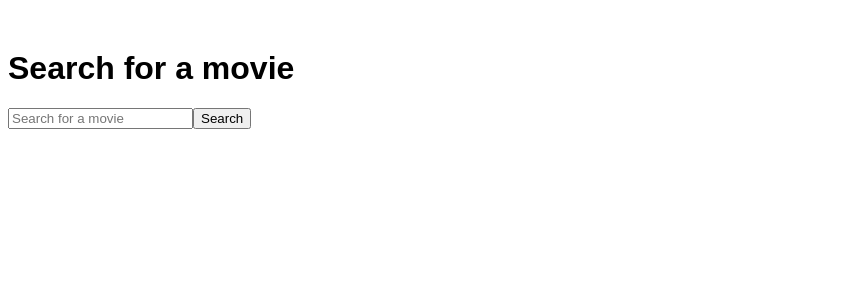
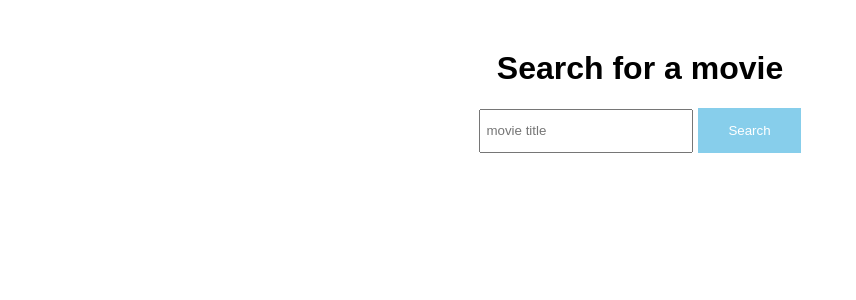
Before and after one commit to ayakade/Angular-MovieSearch, an Angular app in the folder movie-search/: page / in a window 1280 px wide. Shown: the top 300 px of the page, without its empty margins (0-856 px from the left). Built offline with nearby package versions, Linux system fonts and the light colour scheme.

Commit message:
update movie search form

```diff
--- a/movie-search/src/app/components/search/search.component.css
+++ b/movie-search/src/app/components/search/search.component.css
@@ -1,3 +1,55 @@
 .container {
   margin: 50px auto;
+  padding: 0 100px;
 }
+
+.form {
+  text-align: center;
+}
+
+input#search {
+  height: 30px;
+  width: 200px;
+  padding: 5px;
+  margin-right: 5px;
+}
+
+button {
+  background-color: skyblue;
+  color: #fff;
+  border: none;
+  margin: auto;
+  padding: 15px 30px;
+  text-align: center;
+}
+
+#results {
+  margin: 50px auto;
+  display: flex;
+  flex-wrap: wrap;
+  justify-content: space-between;
+}
+
+.movie {
+  width: 300px;
+  border: 2px #ccc solid;
+  padding: 30px;
+  margin-bottom: 50px;
+  border-radius: 2px;
+}
+
+h2 {
+  font-size: 18px;
+  margin-bottom: 30px;
+}
+
+.cta {
+  background-color: navy;
+  color: #fff;
+  padding: 10px 20px;
+  border-radius: 2px;
+}
+
+a {
+  text-decoration: none;
+}
--- a/movie-search/src/app/components/search/search.component.html
+++ b/movie-search/src/app/components/search/search.component.html
@@ -1,48 +1,34 @@
 <div class="container">
   <div class="form">
     <h1>Search for a movie</h1>
-    <input id="search"
-    (blur)="changeBorder($event, 'red')"
+    <input type="text"
+    id="search"
     (keyup)="onKeyUp($event, '')"
     (keydown)="onKeyDown($event)"
     (keypress)="onKeyPress($event)"
-    placeholder="Search for a movie"/>
+    placeholder="movie title"/>
 
     <button (click)="searchMovie()">Search</button>
   </div><!-- .form -->
 
   <div id="results">
-
     <ng-container *ngIf="movies">
 
-      <div *ngFor="let movie of movies">
-        {{ movie.Title }}
-      </div>
+      <div class="movie" *ngFor="let movie of movies">
+        <img
+            src={{movie.Poster}}
+            alt={{movie.Title}}
+        />
+        <h2>{{ movie.Title }}</h2>
+        <a
+          class="cta"
+          [routerLink]="['/detail', movie.imdbID]"
+        >
+          Learn More
+        </a>
+      </div><!-- .movie -->
 
     </ng-container>
 
   </div><!-- .redults -->
-  <!-- <ng-container *ngIf="todos">
-
-      <div *ngFor="let todo of todos">
-        {{ todo.content }}
-      </div>
-
-  </ng-container> -->
-
-  <!-- <ul>
-    <div *ngFor="let todo of todos">
-      <li *ngIf="todo.content !== 'sleep'">
-        {{ todo.content }}
-      </li>
-    </div>
-  </ul>
-
-  <ul>
-    <ng-container *ngFor="let todo of todos">
-      <li *ngIf="todo.content !== 'sleep'">
-        {{ todo.content }}
-      </li>
-    </ng-container>
-  </ul> -->
 </div><!-- .container -->
--- a/movie-search/src/app/components/search/search.component.ts
+++ b/movie-search/src/app/components/search/search.component.ts
@@ -1,5 +1,6 @@
 import { Component, OnInit } from '@angular/core';
 import { MovieapiService } from 'src/app/services/movieapi.service';
+import { ActivatedRoute } from '@angular/router';
 
 @Component({
   selector: 'app-search',
@@ -8,20 +9,15 @@ import { MovieapiService } from 'src/app/services/movieapi.service';
 })
 
 export class SearchComponent implements OnInit {
-  todos: any;
-  inputHighlight: string =  'red';
   movies: any;
+  searchKey: any;
 
-  constructor(private movieAPI: MovieapiService) {
+  constructor(private movieAPI: MovieapiService, private route: ActivatedRoute) {
 
-    this.todos = [
-      {id: 1, content: 'eat'},
-      {id: 2, content: 'sleep'},
-    ]
   }
 
   searchMovie(){
-    let searchTerm = 'blond'; // Get that from an input control.
+    let searchTerm = this.searchKey; // Get that from an input control.
     this.movieAPI.getMovies(searchTerm)
     .subscribe(
       // This is our callback when the getMovies returns some data
@@ -30,14 +26,9 @@ export class SearchComponent implements OnInit {
     })
   }
 
-  changeBorder(e: any, color: string){
-    console.log(e.target)
-    e.target.style.borderColor = color;
-    console.log(color)
-  }
-
   onKeyUp(event: any, data: string) {
     console.log( `Key Up: ${event.target.value} Data: ${data}`);
+    this.searchKey = event.target.value;
   }
 
   onKeyDown(event: any) {
@@ -49,6 +40,5 @@ export class SearchComponent implements OnInit {
   }
 
   ngOnInit(): void {
-    this.inputHighlight = 'red'
   }
 }
```
